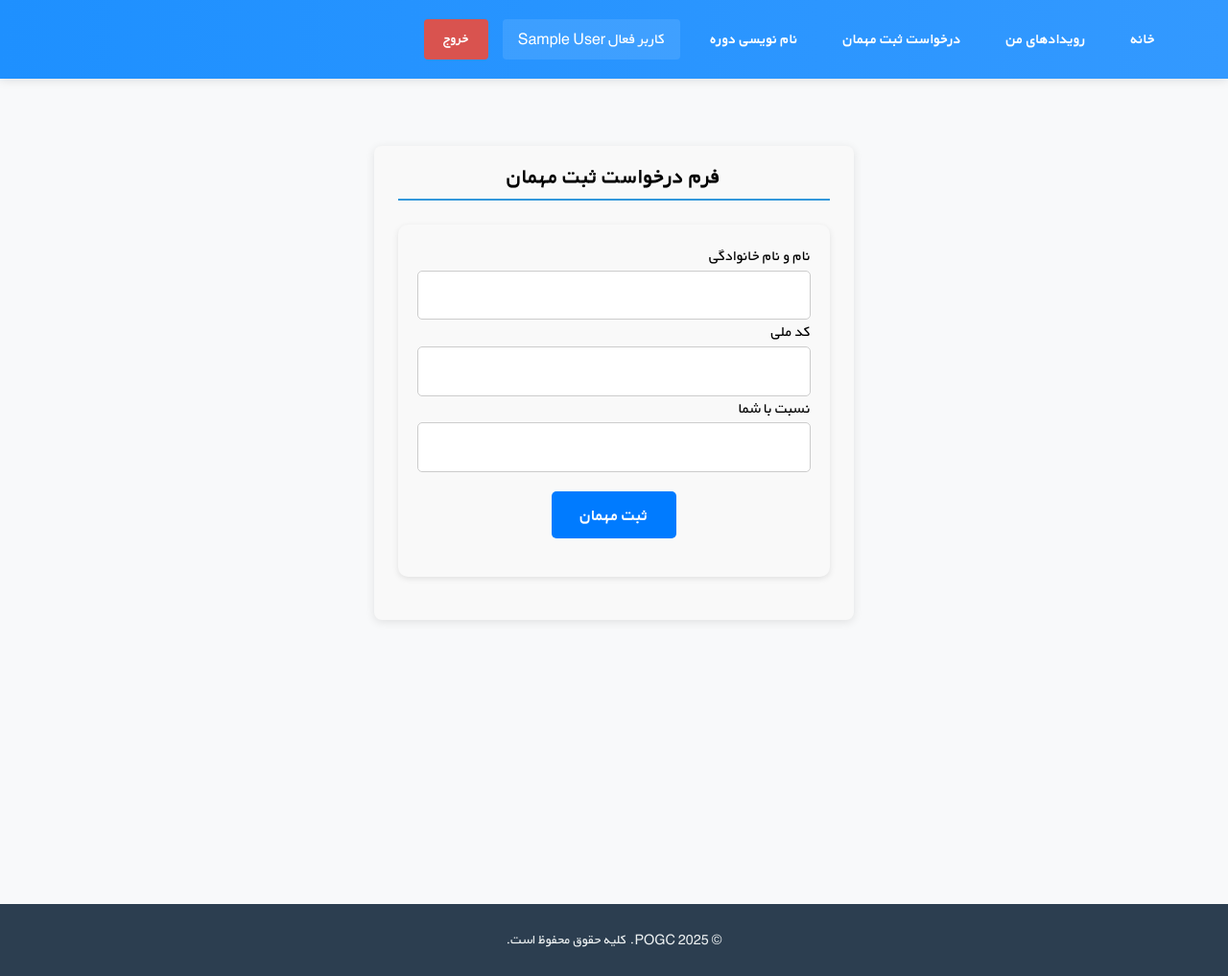
After one commit to jacob6209/event_project, a Django app: page /registration/guest/ in a window 1280 px wide. The commit adds this page. Shown: the whole page at 96% size. Run offline with Django 5.2, Linux system fonts and the light colour scheme; the visitor is signed in with stand-in values (Sample User, id 1); some libraries are stand-ins or nearby versions.

Commit message:
add registration guest file

```diff
--- a/config/settings.py
+++ b/config/settings.py
@@ -45,6 +45,7 @@ INSTALLED_APPS = [
     'allauth',
     'allauth.account',
     'django_jalali',
+    'widget_tweaks',
 
 
 
--- a/event/forms.py
+++ b/event/forms.py
@@ -1,5 +1,5 @@
 from django import forms
-from .models import Participant
+from .models import Participant,Guest
 
 class ParticipantActiveForm(forms.ModelForm):
     class Meta:
@@ -8,3 +8,58 @@ class ParticipantActiveForm(forms.ModelForm):
         widgets = {
             'is_reserved': forms.CheckboxInput(attrs={'class': 'participant-checkbox'})
         }
+
+class GuestForm(forms.ModelForm):
+    class Meta:
+        model = Guest
+        fields = ['full_name', 'national_id', 'relation']
+
+        # Custom widgets for nicer UI
+        widgets = {
+            'full_name': forms.TextInput(attrs={
+                'class': 'form-control',
+                'title': 'نام و نام خانوادگی مهمان را وارد کنید'
+            }),
+            'national_id': forms.TextInput(attrs={
+                'class': 'form-control',
+                'title': 'کد ملی ۱۰ رقمی مهمان را وارد کنید'
+            }),
+            'relation': forms.TextInput(attrs={
+                'class': 'form-control',
+                'title': 'نسبت مهمان با شما را وارد کنید',
+                'required': 'required',
+            }),
+        }
+
+        # Optional: custom labels
+        labels = {
+            'full_name': 'نام و نام خانوادگی',
+            'national_id': 'کد ملی',
+            'relation': 'نسبت با شما',
+        }
+
+
+        # Optional: custom error messages
+        error_messages = {
+            'full_name': {
+                'required': '* لطفا نام کامل مهمان را وارد کنید.',
+            },
+            'national_id': {
+                'required': '* لطفا کد ملی مهمان را وارد کنید.',
+                'max_length': '* کد ملی نمی‌تواند بیش از ۱۰ رقم باشد.',
+                'min_length': '* کد ملی باید ۱۰ رقم باشد.'
+            },
+            'relation': {
+                'required': '* لطفا نسبت مهمان را وارد کنید.',
+            }
+        }
+            # Custom validation for national_id
+    def clean_national_id(self):
+        national_id = self.cleaned_data.get('national_id')
+        if not national_id:  # empty field
+            raise forms.ValidationError("* لطفا کد ملی مهمان را وارد کنید.")
+        if not national_id.isdigit():
+            raise forms.ValidationError("* کد ملی باید فقط شامل اعداد باشد.")
+        if len(national_id) != 10:
+            raise forms.ValidationError("* کد ملی باید دقیقا ۱۰ رقم باشد.")
+        return national_id
--- /dev/null
+++ b/event/templates/registration_guest.html
@@ -0,0 +1,46 @@
+{% extends "_base.html" %}
+{% load static %}
+{% load widget_tweaks %}
+
+{% block title %}ثبت مهمان{% endblock %}
+
+{% block content %}
+<div class="guest-page">
+    <div class="card guest-card">
+        <h2 class="text-center mb-25">فرم درخواست ثبت مهمان</h2>
+
+        <form method="post" novalidate>
+            {% csrf_token %}
+
+            <!-- Full Name -->
+            <div class="form-group">
+                <label>{{ form.full_name.label }}</label>
+                {{ form.full_name|add_class:"error" }}
+                {% if form.full_name.errors %}
+                    <div class="form-error">{{ form.full_name.errors }}</div>
+                {% endif %}
+            </div>
+
+            <!-- National ID -->
+            <div class="form-group">
+                <label>{{ form.national_id.label }}</label>
+                {{ form.national_id|add_class:"error" }}
+                {% if form.national_id.errors %}
+                    <div class="form-error">{{ form.national_id.errors }}</div>
+                {% endif %}
+            </div>
+
+            <!-- Relation -->
+            <div class="form-group">
+                <label>{{ form.relation.label }}</label>
+                {{ form.relation|add_class:"error" }}
+                {% if form.relation.errors %}
+                    <div class="form-error">{{ form.relation.errors }}</div>
+                {% endif %}
+            </div>
+
+            <button type="submit" class="btn-submit">ثبت مهمان</button>
+        </form>
+    </div>
+</div>
+{% endblock %}
--- a/event/templates/registration_lookup.html
+++ b/event/templates/registration_lookup.html
@@ -27,6 +27,7 @@
 
     {% if registration.status == 'pending' %}
     <div class="card-action">
+
       <a href="{% url 'registration_edit' registration.id %}" class="btn-edit">
           ✏️ ویرایش
       </a>
@@ -40,6 +41,7 @@
           🗑️ حذف
         </button>
       </form>
+
     </div>
 {% endif %}
 
--- a/event/urls.py
+++ b/event/urls.py
@@ -1,11 +1,14 @@
 from django.urls import path
-from .views import reregistration_view,registration_lookup_view,my_events_view,registration_edit_view,registration_delete_view
+from .views import reregistration_view\
+                    ,registration_lookup_view,my_events_view\
+                    ,registration_edit_view,registration_delete_view,register_guest
 from django.views.generic import TemplateView
 
 urlpatterns = [
     path('register/', reregistration_view, name='reregistration'),
     path('index/', TemplateView.as_view(template_name="index.html"),name="index"),
     path("my_events/",my_events_view, name="my_events"),
+    path("registration/guest/",register_guest, name="registration_guest"),
     path("registration/delete/<int:registration_id>/",registration_delete_view,name="registration_delete"),
     # path("registration/lookup/", registration_lookup_form, name="registration_lookup_form"),
     path("registration/lookup/<str:code>/", registration_lookup_view, name="registration_lookup"),
--- a/event/views.py
+++ b/event/views.py
@@ -2,9 +2,32 @@ from django.http import Http404
 from django.shortcuts import render, get_object_or_404,redirect
 from .models import Participant, RegisteredParticipant, Registration, Course
 from django.contrib.auth.decorators import login_required
-from .forms import ParticipantActiveForm
+from .forms import ParticipantActiveForm,GuestForm
 from django.contrib import messages
 from django.db import transaction
+
+@login_required
+def register_guest(request):
+    """
+    View to handle adding a guest.
+    - GET: display empty form
+    - POST: validate and save guest
+    """
+    if request.method == 'POST':
+        form = GuestForm(request.POST)
+        if form.is_valid():
+            form.save()
+            messages.success(request, "مهمان با موفقیت ثبت شد!")
+            return redirect('my_events')  # replace with your desired page
+        else:
+            messages.error(request, "لطفا اطلاعات وارد شده را بررسی کنید.")
+    else:
+        form = GuestForm()
+
+    context = {
+        'form': form
+    }
+    return render(request, 'registration_guest.html', context)
 
 @login_required
 def registration_delete_view(request, registration_id):
@@ -75,7 +98,7 @@ def registration_edit_view(request, registration_id):
         if already_registered:
             messages.error(
                 request,
-                "⚠️ شما قبلاً در این رویداد ثبت‌نام کرده‌اید. امکان ثبت‌نام دوباره وجود ندارد."
+                "⚠️ شما قبلاً در این رویداد ثبت‌نام کرده‌اید. امکان ثبت‌نام مجدد وجود ندارد."
             )
             # Rebuild forms and stop execution
             participant_forms = [
@@ -171,7 +194,7 @@ def reregistration_view(request):
         if already_registered:
             messages.error(
                 request,
-                "شما قبلاً در این رویداد ثبت‌ نام کرده‌اید. امکان ثبت‌ نام دوباره وجود ندارد."
+                "شما قبلاً در این رویداد ثبت‌ نام کرده‌اید. امکان ثبت‌ نام مجدد وجود ندارد."
             )
                 # Rebuild forms and stop execution
             participant_forms = [
--- /dev/null
+++ b/static/css/message.css
@@ -0,0 +1,46 @@
+/* Toast container */
+.toast-container {
+    position: fixed;
+    top: 20px;             /* distance from top */
+    left: 50%;             /* center horizontally */
+    transform: translateX(-50%); /* shift back by half width */
+    z-index: 9999;
+    display: flex;
+    flex-direction: column;
+    gap: 10px;
+    align-items: center;   /* center the toasts inside container */
+}
+
+/* Individual toast */
+.toast {
+    background-color: rgba(0,0,0,0.7);
+    color: #fff;
+    padding: 10px 18px;
+    border-radius: 6px;
+    font-size: 0.9rem;
+    opacity: 0;
+    transform: translateY(-10px);
+    animation: slideIn 0.5s forwards, fadeOut 0.5s 3s forwards;
+}
+
+/* Slide in animation */
+@keyframes slideIn {
+    to {
+        opacity: 1;
+        transform: translateY(0);
+    }
+}
+
+/* Fade out animation */
+@keyframes fadeOut {
+    to {
+        opacity: 0;
+        transform: translateY(-10px);
+    }
+}
+
+/* Optional: color by message type */
+.toast.success { background-color: #28a745; }
+.toast.error   { background-color: #dc3545; }
+.toast.warning { background-color: #ffc107; color: #000; }
+.toast.info    { background-color: #17a2b8; }
--- a/static/css/style.css
+++ b/static/css/style.css
@@ -370,6 +370,9 @@ footer p {
 .mb-20 {
     margin-bottom: 20px;
 }
+.mb-10 {
+    margin-bottom: 10px;
+}
 
 .card h2 {
     border-bottom: 2px solid #3498db;
@@ -578,3 +581,70 @@ form.no-card {
     margin: 0 !important;
     border-radius: 0 !important;
 }
+
+/* ===== Django Error List ===== */
+.errorlist {
+    list-style: none;
+    margin: 0;
+    padding: 0;
+    color: #c0392b;
+    font-size: 0.85rem;
+    font-weight: bold;
+}
+
+Input error border
+input.error,
+select.error,
+textarea.error {
+    border: 1.5px solid #e74c3c !important;
+    background-color: #fff !important; /* فقط سفید، نه صورتی */
+}
+
+/* ===== Error text ===== */
+.guest-page .form-error {
+    margin-top: 2px; /* very close to input */
+    font-size: 0.75rem;
+    color: #dc3545;
+}
+
+/* ===== Guest Card ===== */
+.guest-page {
+    min-height: 100vh;
+    display: flex;
+    justify-content: center;
+    align-items: flex-start; /* Card stays at top */
+    padding-top: 40px; /* distance from top of screen */
+}
+
+.guest-card {
+    width: 100%;
+    max-width: 500px;
+    padding: 20px 25px;
+    box-shadow: 0 2px 10px rgba(0,0,0,0.1);
+    border-radius: 8px;
+    background-color: #f9f9f9;
+}
+
+/* ===== Form spacing ===== */
+.guest-page .mb-20 {
+    margin-bottom: 0px; /* slightly bigger for clarity */
+}
+
+.guest-page label {
+    display: block;
+    font-weight: 500;
+    margin-bottom: 2px; /* reduced spacing */
+}
+
+.guest-page input,
+.guest-page select,
+.guest-page textarea {
+    margin-bottom: 0; /* remove extra bottom margin */
+}
+
+/* ===== Form Title ===== */
+.page-title {
+    text-align: center;
+    margin-bottom: 15px; /* distance to form */
+    font-weight: bold;
+}
--- a/templates/_base.html
+++ b/templates/_base.html
@@ -7,6 +7,7 @@
 
     <!-- Link to local CSS -->
     <link rel="stylesheet" href="{% static 'css/style.css' %}">
+    <link rel="stylesheet" href="{% static 'css/message.css' %}">
 
     <title>{% block title %}Page Title{% endblock %}</title>
 
@@ -21,6 +22,7 @@
             <ul>
                 <li><a href="{% url 'index' %}">خانه</a></li>
                 <li><a href="{% url 'my_events' %}">رویدادهای من</a></li>
+                <li><a href="{% url 'registration_guest' %}">درخواست ثبت مهمان</a></li>
                 <li><a href="{% url 'reregistration' %}">نام نویسی دوره</a></li>
                 {% if user.is_authenticated %}
                     <li><a href="#" class="user-info">
@@ -48,33 +50,14 @@
     </header>
         <!-- Messages -->
         {% block messages %}
-        {% if messages %}
-        <div style="max-width: 800px; margin: 20px auto; padding: 0 15px;">
-            {% for m in messages %}
-                {% if 'success' in m.tags %}
-                    <div style="padding: 12px 15px; border-radius: 6px; background-color: #d4edda; color: #155724; border: 1px solid #c3e6cb; margin-bottom: 10px; text-align: right;">
-                        {{ m }}
-                    </div>
-                {% elif 'info' in m.tags %}
-                    <div style="padding: 12px 15px; border-radius: 6px; background-color: #d1ecf1; color: #0c5460; border: 1px solid #bee5eb; margin-bottom: 10px; text-align: right;">
-                        {{ m }}
-                    </div>
-                {% elif 'warning' in m.tags %}
-                    <div style="padding: 12px 15px; border-radius: 6px; background-color: #fff3cd; color: #856404; border: 1px solid #ffeeba; margin-bottom: 10px; text-align: right;">
-                        {{ m }}
-                    </div>
-                {% elif 'error' in m.tags or 'danger' in m.tags %}
-                    <div style="padding: 12px 15px; border-radius: 6px; background-color: #f8d7da; color: #721c24; border: 1px solid #f5c6cb; margin-bottom: 10px; text-align: right;">
-                        {{ m }}
-                    </div>
-                {% else %}
-                    <div style="padding: 12px 15px; border-radius: 6px; background-color: #e2e3e5; color: #383d41; border: 1px solid #d6d8db; margin-bottom: 10px; text-align: right;">
-                        {{ m }}
-                    </div>
-                {% endif %}
+            <!-- Toast container -->
+        <div class="toast-container">
+            {% for message in messages %}
+            <div class="toast {{ message.tags }}">
+            {{ message }}
+            </div>
             {% endfor %}
         </div>
-        {% endif %}
         {% endblock %}
     <!-- Main Content -->
     <main>
@@ -93,5 +76,19 @@
     </footer>
     {% endblock %}
 
+    <!-- Toast removal script -->
+    <script>
+        document.addEventListener('DOMContentLoaded', () => {
+            const toasts = document.querySelectorAll('.toast');
+
+            toasts.forEach(toast => {
+                // Auto remove after 3.5s
+                setTimeout(() => {
+                    toast.style.animation = 'fadeOut 0.5s forwards';
+                    toast.addEventListener('animationend', () => toast.remove());
+                }, 3500);
+            });
+        });
+    </script>
 </body>
 </html>
```
Also changed, not shown: event/admin.py (+6 -1 lines), event/models.py (+10 -0 lines), event/migrations/0014_guest_alter_registration_status_and_more.py (added), event/migrations/0015_alter_guest_relation.py (added).
